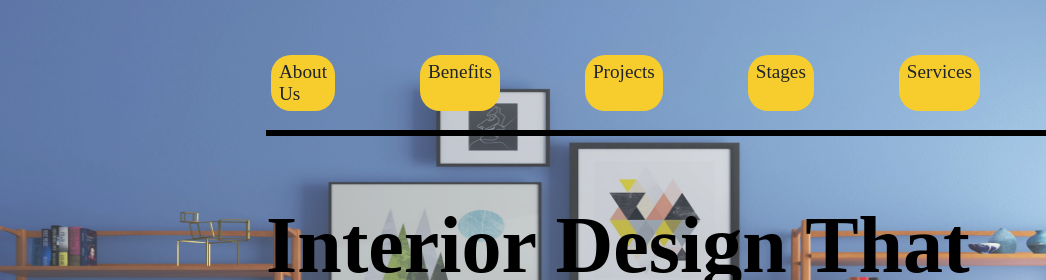
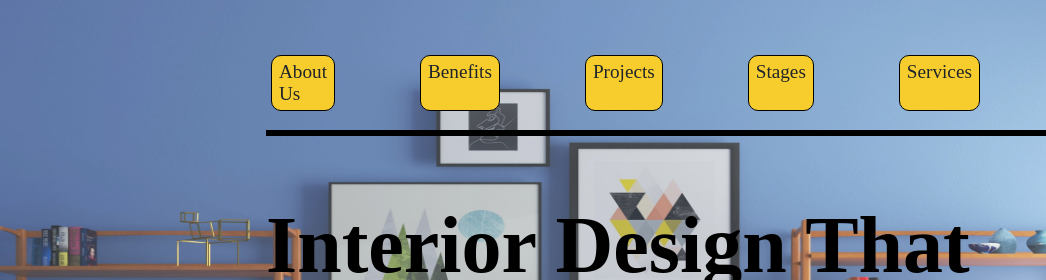
Before and after one commit to sonivina1001/Pro_10_Interior_designing_landingPage-, a plain HTML site: page index.html in a window 1280 px wide. Shown: the top 280 px of the page, 234-1280 px from the left. Drawn offline with Linux system fonts and the light colour scheme; a web font is replaced by a local one.

```diff
--- a/style.css
+++ b/style.css
@@ -49,10 +49,10 @@
 
 .list-item1 {
   font-size: larger;
-  border: 1px solid transparent;
+  border: 1px solid black;
   background-color: #f7cd2e;
   padding: 5px 7px;
-  border-radius: 20px;
+  border-radius: 10px;
   margin: 5px;
   margin-right: 80px;
 }
```
Also changed, not shown: 2 other files.
